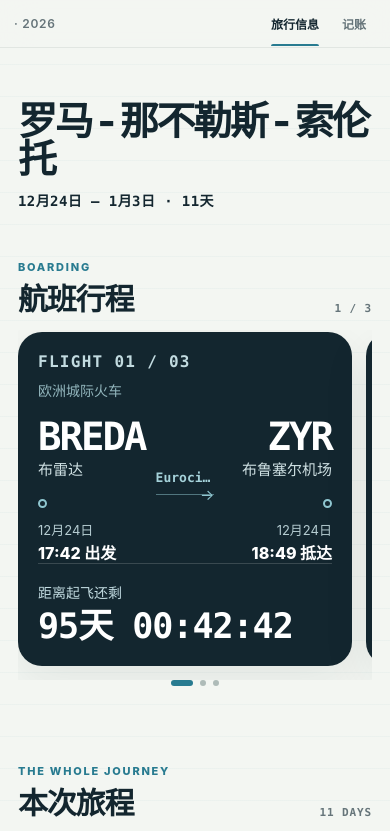
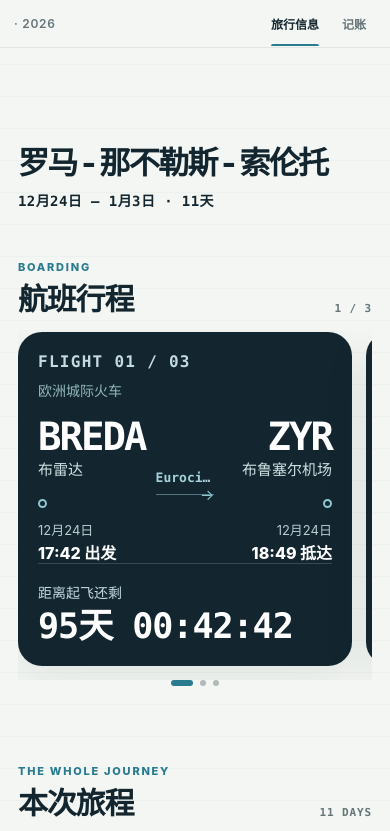
Before and after one commit to Jas0n2020/202612-South-Italy-Trip-v2, a website: page index.html in a window 390 px wide. Shown: the top 831 px of the page. Drawn offline with Linux system fonts and the light colour scheme.

Commit message:
Adjust font size in hero h1 for responsiveness

```diff
--- a/styles.css
+++ b/styles.css
@@ -90,7 +90,7 @@ main { overflow: hidden; }
   font-weight: 800;
   letter-spacing: 0.16em;
 }
-.hero h1 { margin: 0; max-width: 620px; font-size: clamp(32px, 10vw, 48px); line-height: 0.98; letter-spacing: -0.06em; font-weight: 820; }
+.hero h1 { margin: 0; max-width: 620px; font-size: clamp(30px, 8vw, 48px); line-height: 0.98; letter-spacing: -0.06em; font-weight: 820; }
 .hero__date { margin: 14px 0 0; font: 650 14px/1.4 ui-monospace, SFMono-Regular, Menlo, monospace; letter-spacing: 0.03em; }
 
 .section { padding: 44px 18px; scroll-margin-top: 48px; }
```
